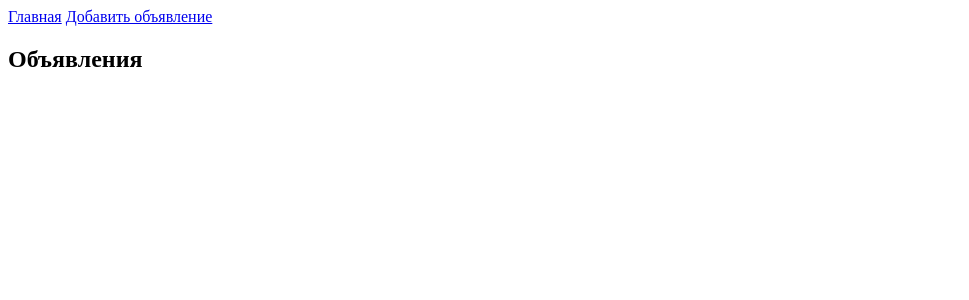
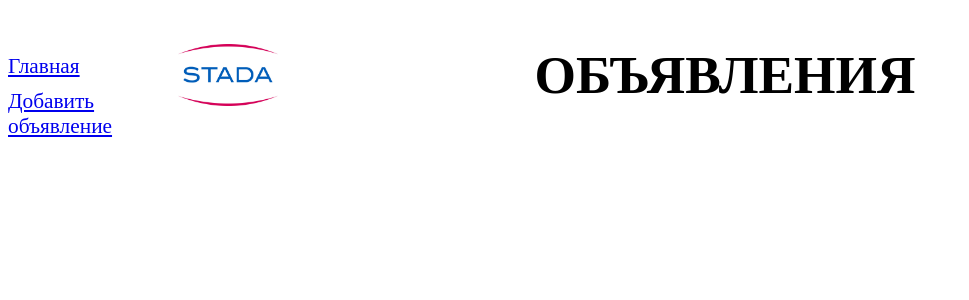
Before and after one commit to ArturYumagulov/MySite, a Django app: page /bboard/ in a window 1280 px wide. Shown: the top 300 px of the page, without its empty margins (0-969 px from the left). Run offline with Django 3.2, Linux system fonts and the light colour scheme; data that the repository does not hold is empty.

Commit message:
added static file

```diff
--- /dev/null
+++ b/bboard/static/bboard/style.css
@@ -0,0 +1,21 @@
+header h1 {
+	font-size: 40pt;
+	text-transform: uppercase;
+	text-align: center;
+	background: url("bg.jpg") left / auto 100% no-repeat;
+}
+
+nav {
+	font-size: 16pt;
+	width: 150px;
+	float:left;
+}
+
+nav a {
+	display: block;
+	margin: 10px 0px;
+}
+
+section {
+	margin-left: 170px;
+}
--- a/bboard/templates/layout/basic.html
+++ b/bboard/templates/layout/basic.html
@@ -1,8 +1,10 @@
+{% load static %}
 <!DOCTYPE html>
 <html>
 	<head>
 		<meta http-equiv="Content-Type" content="text/html; charset=utf-8">
 		<title>{% block title %}Главная{% endblock %} - Доска объявлений</title>
+		<link rel="stylesheet" type="text/css" href="{% static 'bboard/style.css' %}">
 	</head>
 	<body>
 		<header>
```
Also changed, not shown: bboard/static/bboard/bg.jpg (added).
